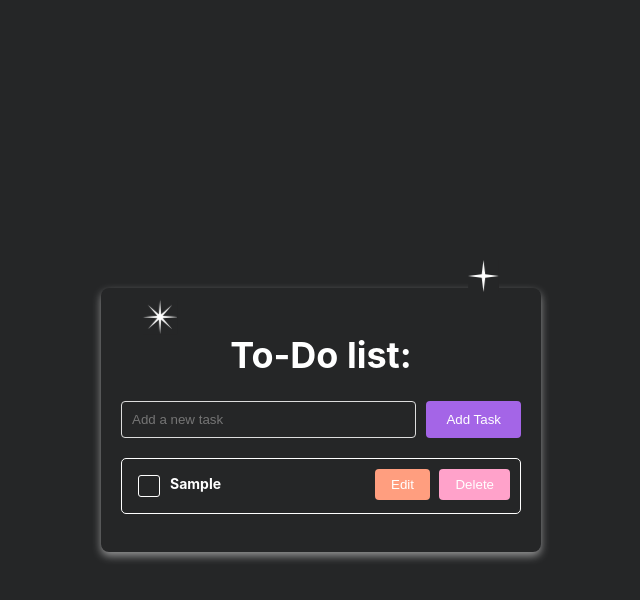
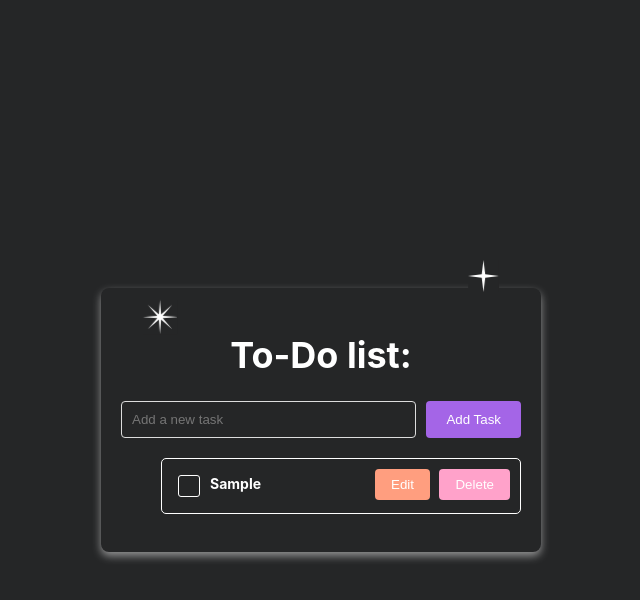
Before and after one commit to klnamv/to_do_list, a React (Create React App) app: page / in a window 1280 px wide. Both pictures are taken after typing "Sample" into the empty fields and a click on the button "Add Task". Shown: the top 600 px of the page, without its empty margins (319-959 px from the left). Built offline with nearby package versions, Linux system fonts and the light colour scheme.

Commit message:
add drag-to-reorder tasks

```diff
--- a/src/components/TodoList.jsx
+++ b/src/components/TodoList.jsx
@@ -1,4 +1,5 @@
 import React, { useState, useEffect } from 'react';
+import { Reorder } from "framer-motion";
 import TodoItem from './TodoItem';
 import { motion } from 'framer-motion';
 import './TodoList.css';
@@ -59,8 +60,11 @@ const TodoList = () => {
                 />
                 <button type="submit" className="todo-submit-btn">Add Task</button>
             </form>
+
+            <Reorder.Group axis="y" values={tasks} onReorder={setTasks}>
                 <ul className="todo-items">
                     {tasks.map((task) => (
+                        <Reorder.Item key={task.id} value={task}>
                             <TodoItem
                                 key={task.id}
                                 task={task}
@@ -68,8 +72,10 @@ const TodoList = () => {
                                 handleDelete={() => handleDelete(task.id)}
                                 toggleComplete={() => toggleComplete(task.id)}
                             />
+                        </Reorder.Item>
                     ))}
                 </ul>
+            </Reorder.Group>
         </div>
     )
 }
```
Also changed, not shown: public/logo192.png (deleted). Lines whose indentation alone changed are shown as unchanged.
